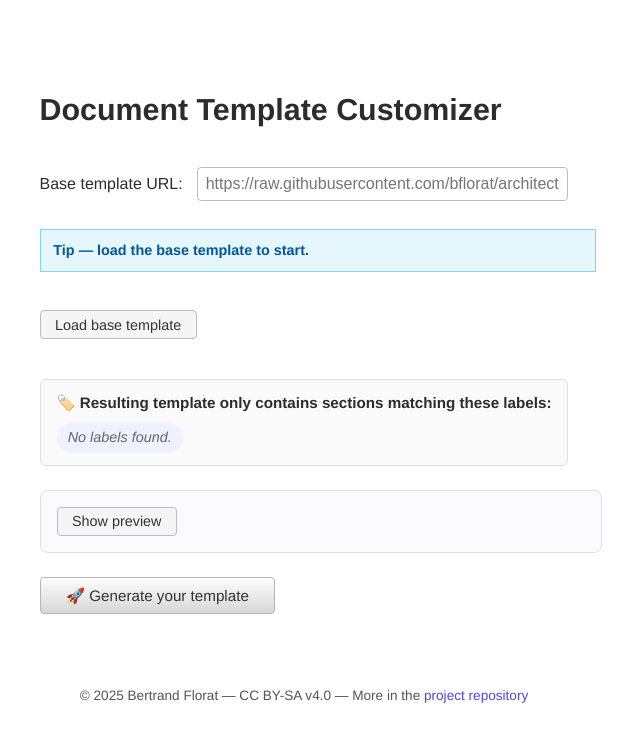
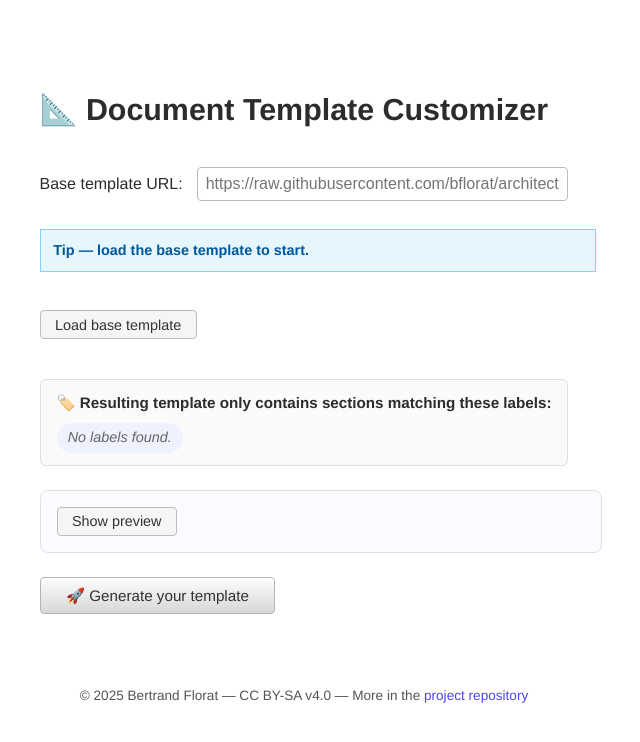
Before and after one commit to bflorat/document-template-customizer, a React (Vite) app: page / in a window 1280 px wide. Shown: the top 742 px of the page, without its empty margins (336-976 px from the left). Built offline with nearby package versions, Linux system fonts and the light colour scheme.

Commit message:
fix: reset labels and preview before loading template

```diff
--- a/src/App.tsx
+++ b/src/App.tsx
@@ -175,7 +175,7 @@ const App = () => {
   return (
     <div className="app">
       <header>
-        <h1>Document Template Customizer</h1>
+        <h1>📐 Document Template Customizer</h1>
       </header>
       <form className="template-form" onSubmit={handleFormSubmit}>
         <label className="input-group">
```
